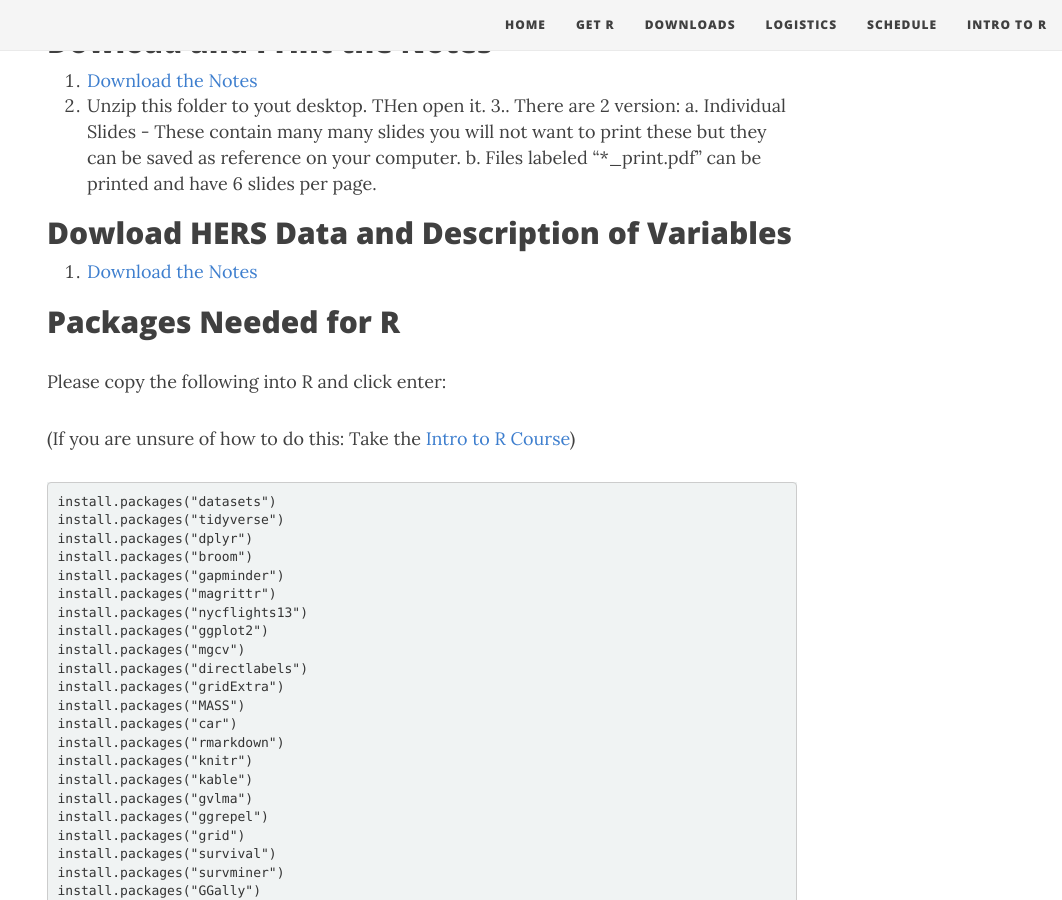
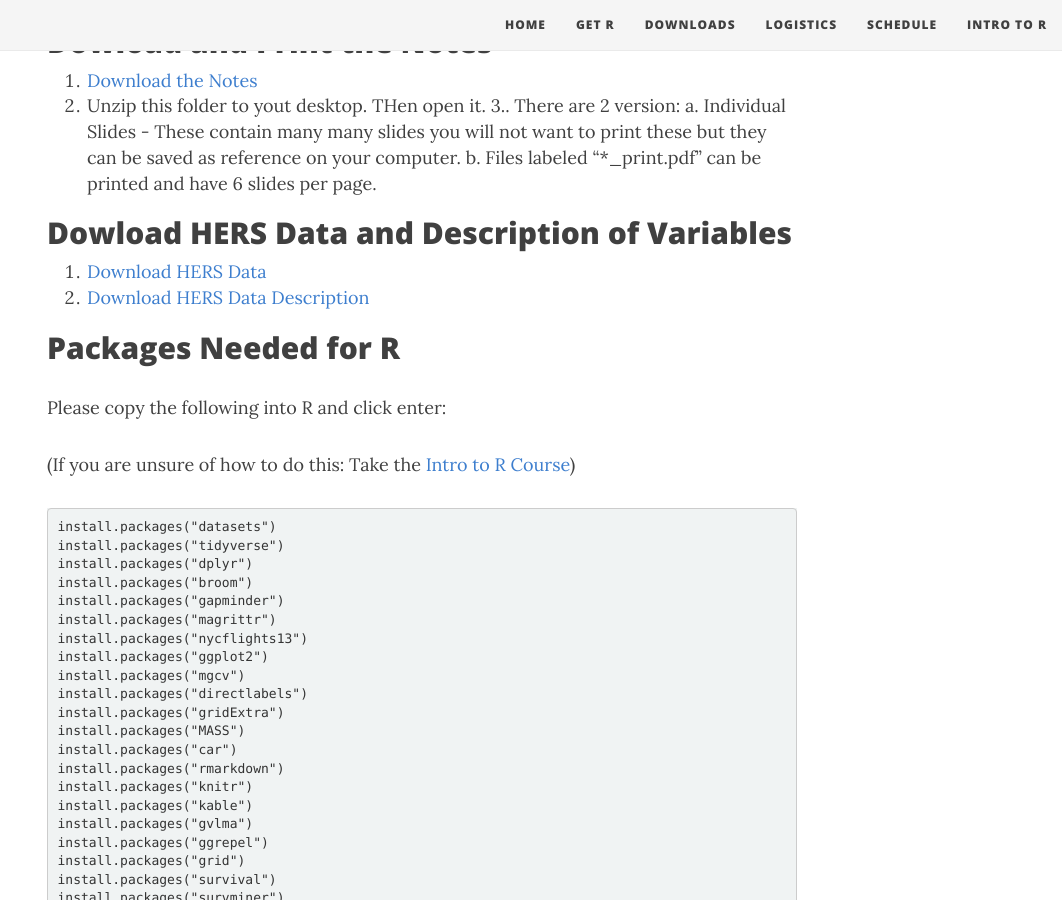
Before and after one commit to NAMBARI/nambari.github.io, a Jekyll site: the page built from downloads.md, in a window 1280 px wide and 900 px high, scrolled down 805 px. Shown: the whole window, without its empty margins (218-1280 px from the left). Built offline with Jekyll 4.4.1, drawn with Linux system fonts in a browser that asks for light colours; nearby versions of some CDN libraries.

Commit message:
Update downloads.md

```diff
--- a/downloads.md
+++ b/downloads.md
@@ -55,7 +55,8 @@ We have created a series of exercises that you will be completing every day. Ple
 
 ## Dowload HERS Data and Description of Variables
 
-1. [Download the Notes](https://github.com/NAMBARI/slides/archive/master.zip)
+1. [Download HERS Data](https://github.com/NAMBARI/nambari.github.io/raw/master/HERS_PHP2610.dta)
+2. [Download HERS Data Description](https://github.com/NAMBARI/nambari.github.io/raw/master/DEFINITIONS%20FOR%20VARIABLES%20IN%20HERS%20STUDY.docx)
 
 ## Packages Needed for R
 
```
